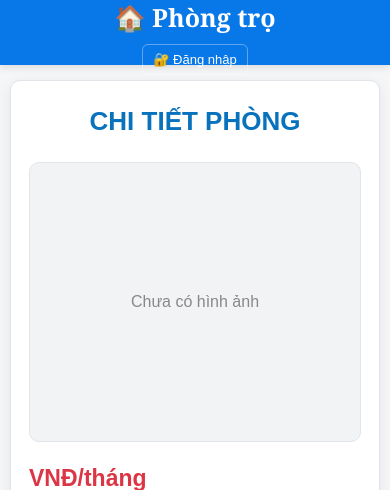
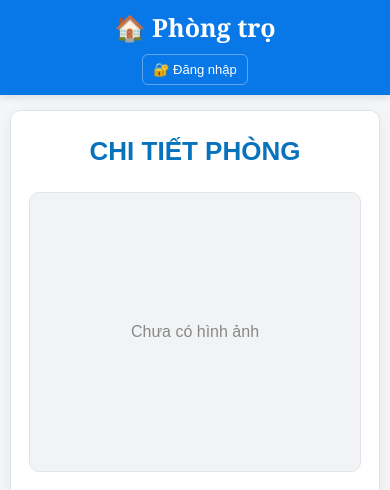
Before and after one commit to kuroutranb10-sys/room-rental-django, a Django app: template rooms/templates/rooms/room_detail.html in a window 390 px wide. Shown: the top 490 px of the page. Run offline with Django 4.2, Linux system fonts and the light colour scheme; the template is opened without the code that fills it, so the values that code supplies are empty.

Commit message:
Fix room detail mobile header

```diff
--- a/rooms/static/css/room_detail.css
+++ b/rooms/static/css/room_detail.css
@@ -597,15 +597,6 @@ h1 {
 
 @media (max-width: 600px) {
 
-    .header {
-        height: 60px;
-
-        padding: 0 20px;
-
-        font-size: 25px;
-    }
-
-
     .container {
         max-width: calc(100% - 20px);
 
```
